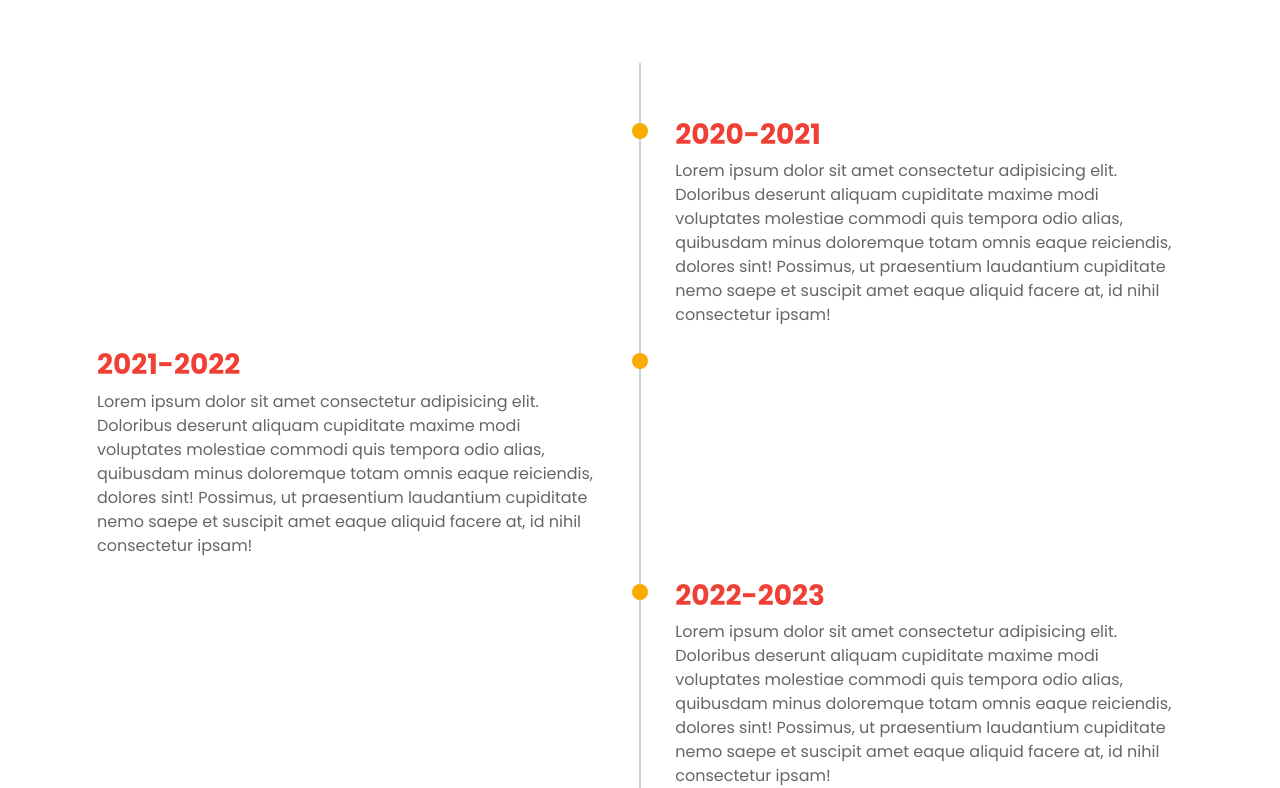
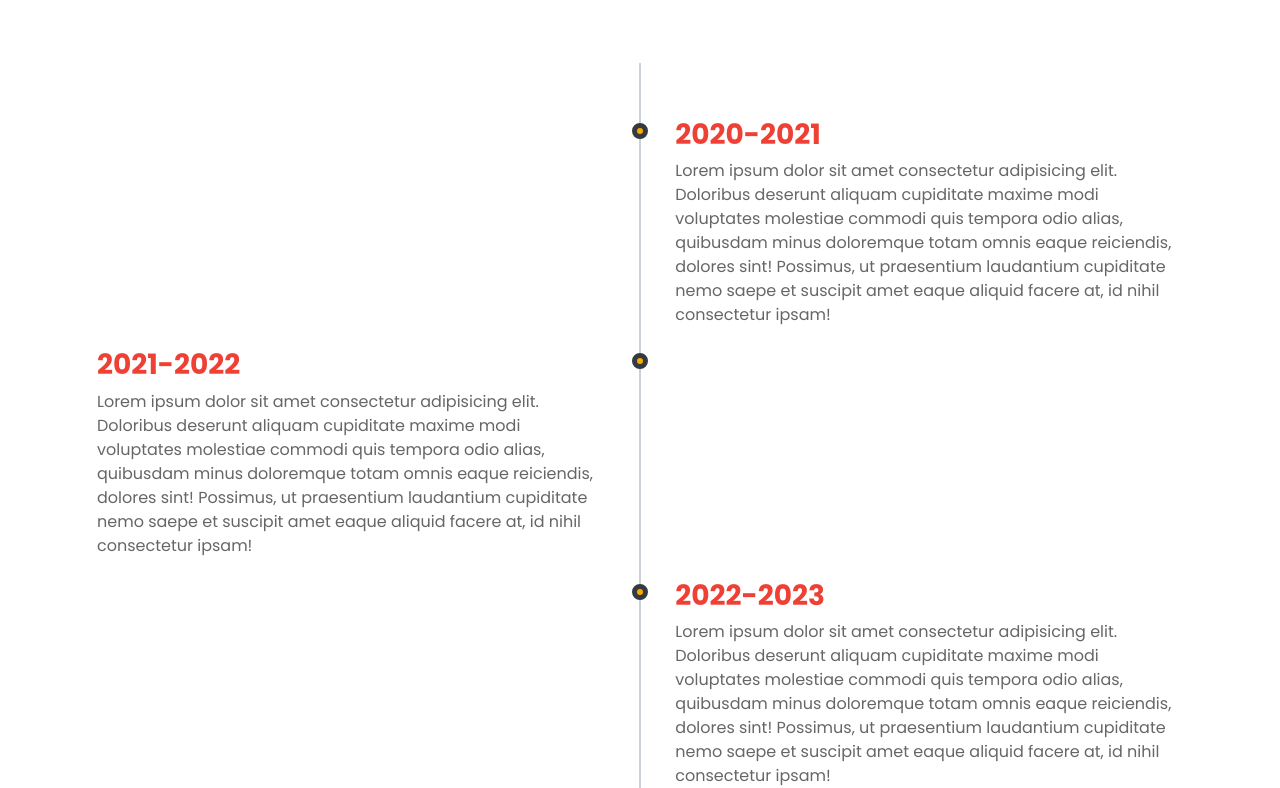
Before and after one commit to RupeshDev18/portfolio-project, a React (Create React App) app: page / in a window 1280 px wide. Shown: the part 1852-2640 px from the top of the page. Built offline with nearby package versions, Linux system fonts and the light colour scheme; a web font is replaced by a local one.

Commit message:
Update App.css

```diff
--- a/src/App.css
+++ b/src/App.css
@@ -251,7 +251,7 @@ nav ul li{
   width: 1rem;
   height: 1rem;
   border-radius: 50%;
-  border: 0.3125rem solid var(--primay-dark);
+  border: 0.3125rem solid var(--primary-dark);
   background: var(--primary-orange);
   margin-top: 0.625rem;
   z-index: 3;
```
